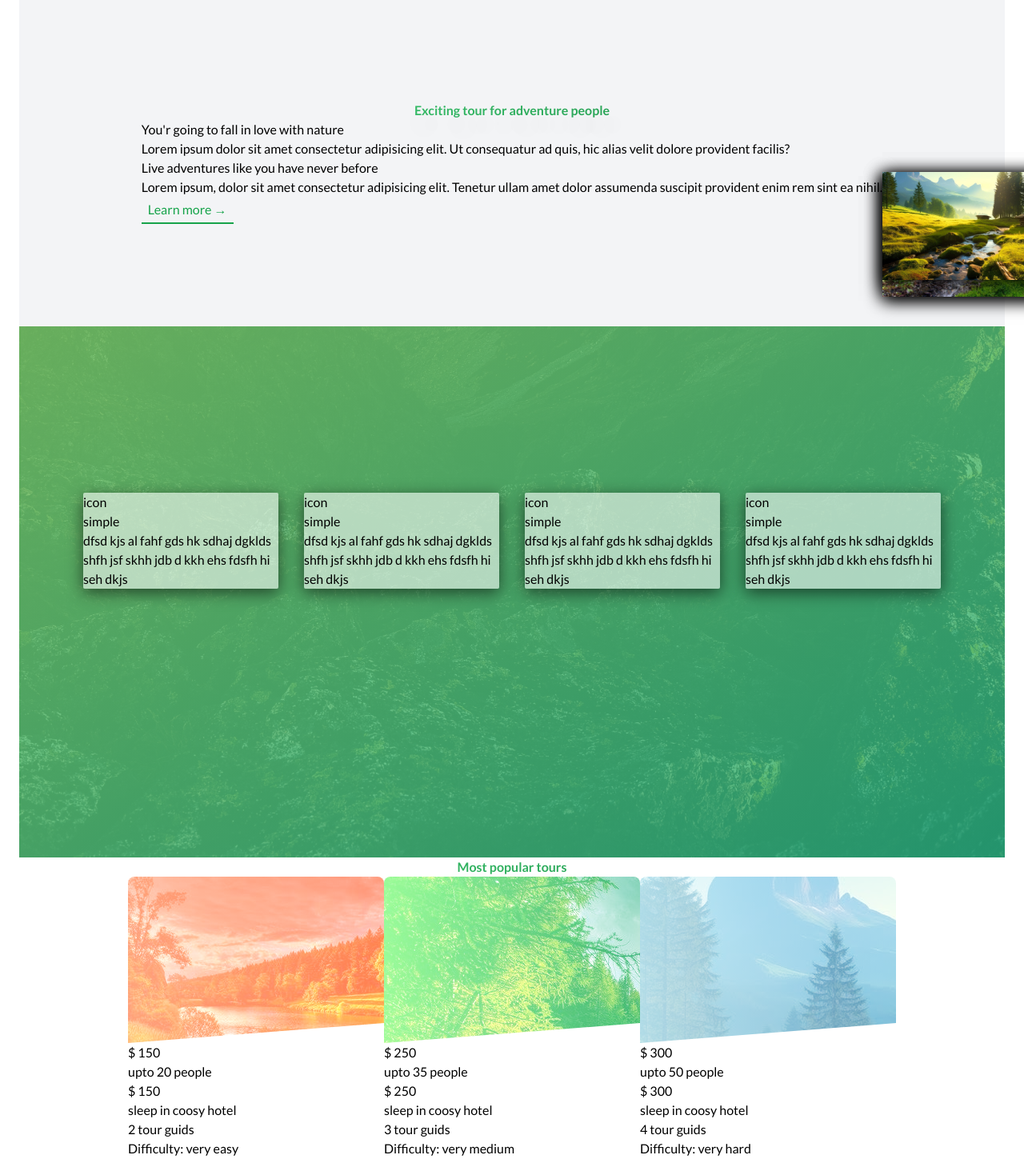
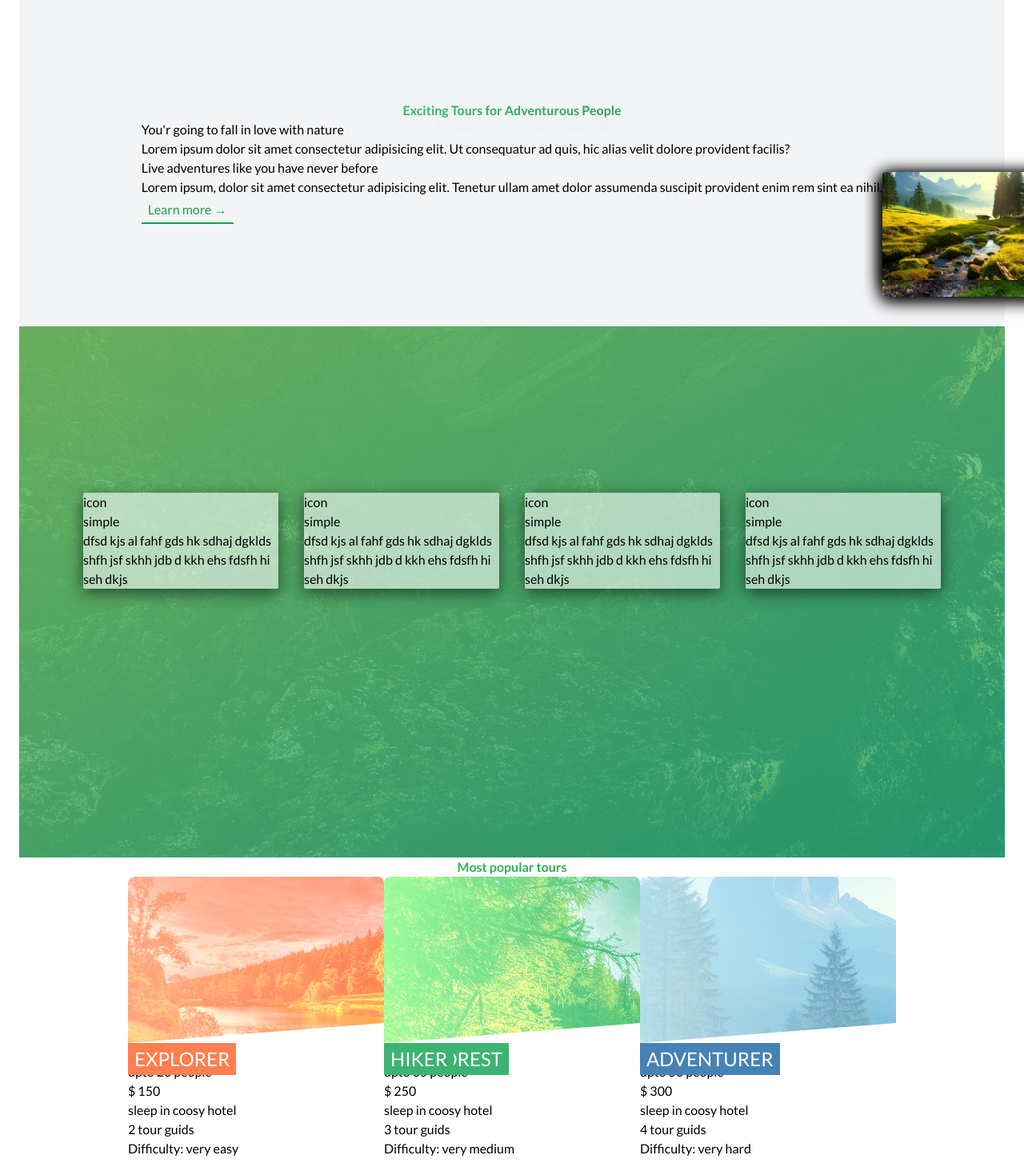
Before and after one commit to OmBharti999/pro, a Next.js app: page / in a window 1280 px wide. Shown: the part 786-2250 px from the top of the page at 80% size. Built offline with nearby package versions, Linux system fonts and the light colour scheme.

Commit message:
update style

```diff
--- a/app/_component/card/CardWithBack.tsx
+++ b/app/_component/card/CardWithBack.tsx
@@ -3,6 +3,7 @@ import "./index.css";
 
 interface Props {
   src: string;
+  imgAlt: string;
   price: string;
   peopleCount: string;
   guidsCount: string;
@@ -17,22 +18,41 @@ export const CardWithBack = ({
   price,
   peopleCount,
   guidsCount,
+  imgAlt,
   difficulty,
   highlight,
   fromCardBackBg = "#ff8a00",
   toCardBackBg = "#da1b60",
 }: Props) => {
+  const imageHeadingArr = imgAlt.split(" ");
+  const imgHeading1 = imageHeadingArr.slice(0, 2).join(" ");
+  const imgHeading2 = imageHeadingArr.slice(2, 3).join(" ");
+
   return (
     <div className="card-with-back flex-center my-1">
       <div className="card-front">
+        <section className="img-section">
           <div
-          className={`card-with-back-img`}
+            className={`card-with-back-img relative`}
             style={{
               background: `linear-gradient(to right, ${fromCardBackBg}, ${toCardBackBg}), url(${src})`,
             }}
+          ></div>
+          <div
+            className="img-description"
+            style={{
+              background: `${toCardBackBg}`,
+            }}
           >
-          {/* <img src={src} className="card-with-back-img" /> */}
+            <div className="heading-container top-36 right-4">
+              <Heading content={imgHeading1} addClass="bg-inherit text-right" />
             </div>
+            <div className="heading-container top-44 right-8">
+              <Heading content={imgHeading2} addClass="bg-inherit text-right" />
+            </div>
+          </div>
+        </section>
+
         <div className="text-center">
           <Heading content={price} addClass="py-3 border-b-2" />
           <Heading content={peopleCount} addClass="py-3 border-b-2" />
--- a/app/_component/card/index.css
+++ b/app/_component/card/index.css
@@ -6,6 +6,12 @@
 
 /* ------------------------------------------------- */
 /* card with back */
+.img-section {
+  @apply relative text-white;
+}
+.img-section .img-description .heading-container {
+  @apply absolute uppercase text-2xl text-right bg-inherit px-2 py-1;
+}
 .common-card-setting {
   backface-visibility: hidden;
   transition: all 0.7s;
--- a/app/_component/cardsSection/CardsSection.tsx
+++ b/app/_component/cardsSection/CardsSection.tsx
@@ -12,6 +12,7 @@ export const CardsSection = () => {
         <div className="flex-center max-md:flex-col justify-evenly w-full max-md:gap-10 gap-4">
           <CardWithBack
             src={"assets/image-1.jpg"}
+            imgAlt="The sea Explorer"
             price="$ 150"
             peopleCount="upto 20 people"
             guidsCount="2 tour guids"
@@ -22,6 +23,7 @@ export const CardsSection = () => {
           />
           <CardWithBack
             src={"assets/image-2.jpg"}
+            imgAlt="The forest hiker"
             price="$ 250"
             peopleCount="upto 35 people"
             guidsCount="3 tour guids"
@@ -32,6 +34,7 @@ export const CardsSection = () => {
           />
           <CardWithBack
             src={"assets/image-3.jpg"}
+            imgAlt="the snow adventurer"
             price="$ 300"
             highlight="sleep in coosy hotel"
             peopleCount="upto 50 people"
--- a/app/_component/mainContent/MainContent.tsx
+++ b/app/_component/mainContent/MainContent.tsx
@@ -14,8 +14,8 @@ export const MainContent = () => {
     <>
       <section className="section-about">
         <HeadingSecondary
-          content="Exciting tour for adventure people"
-          addClass="py-2 mb-12"
+          content="Exciting Tours for Adventurous People"
+          addClass={`py-2 mb-12`}
         />
         <div className="flex-center max-w-[96rem] max-lg:flex-col-reverse mx-auto py-4 md:gap-12 lg:gap-10 mt-8">
           <aside className="w-full flex flex-col justify-center items-end ">
```
Lines whose indentation alone changed are shown as unchanged.
